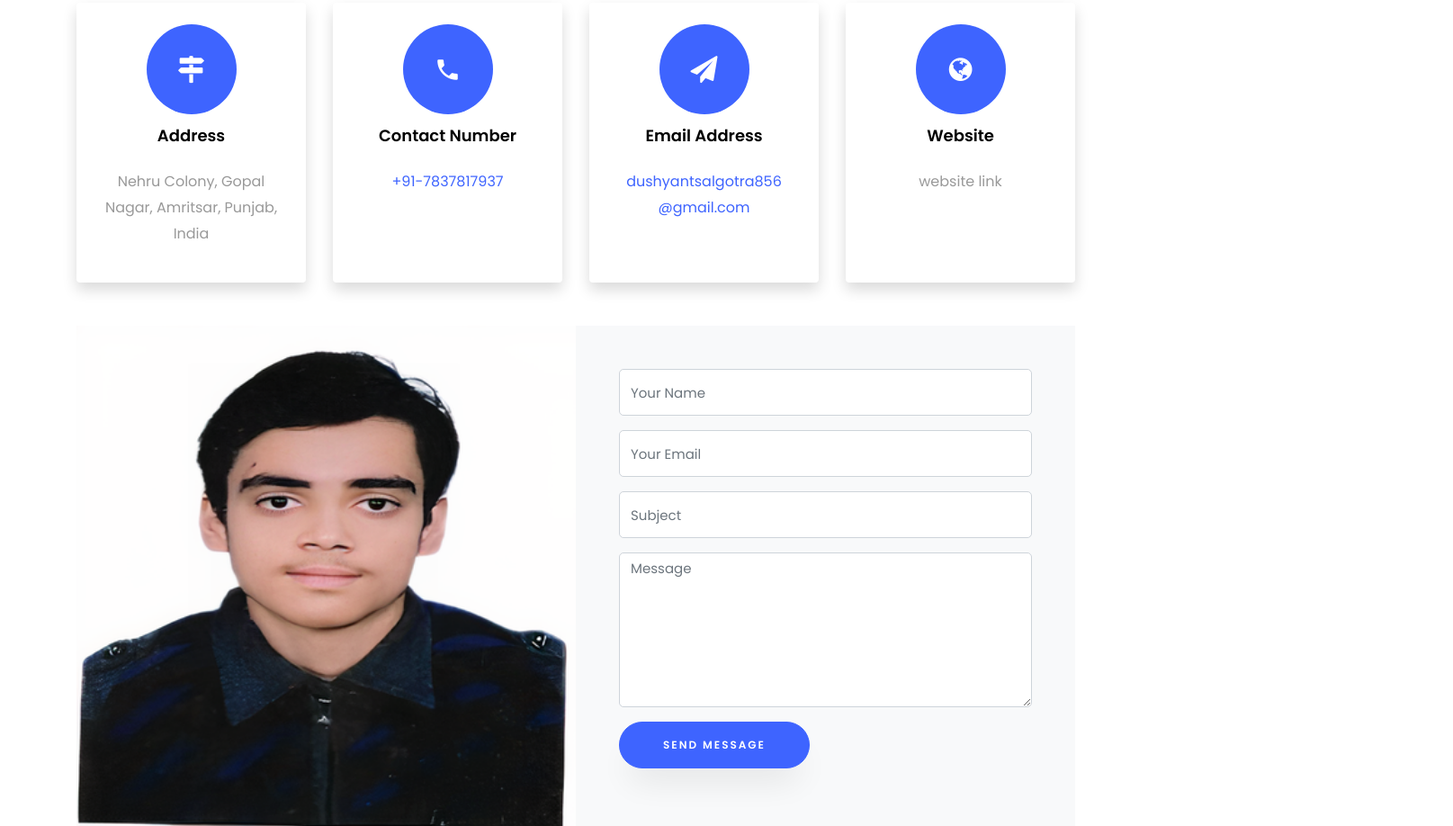
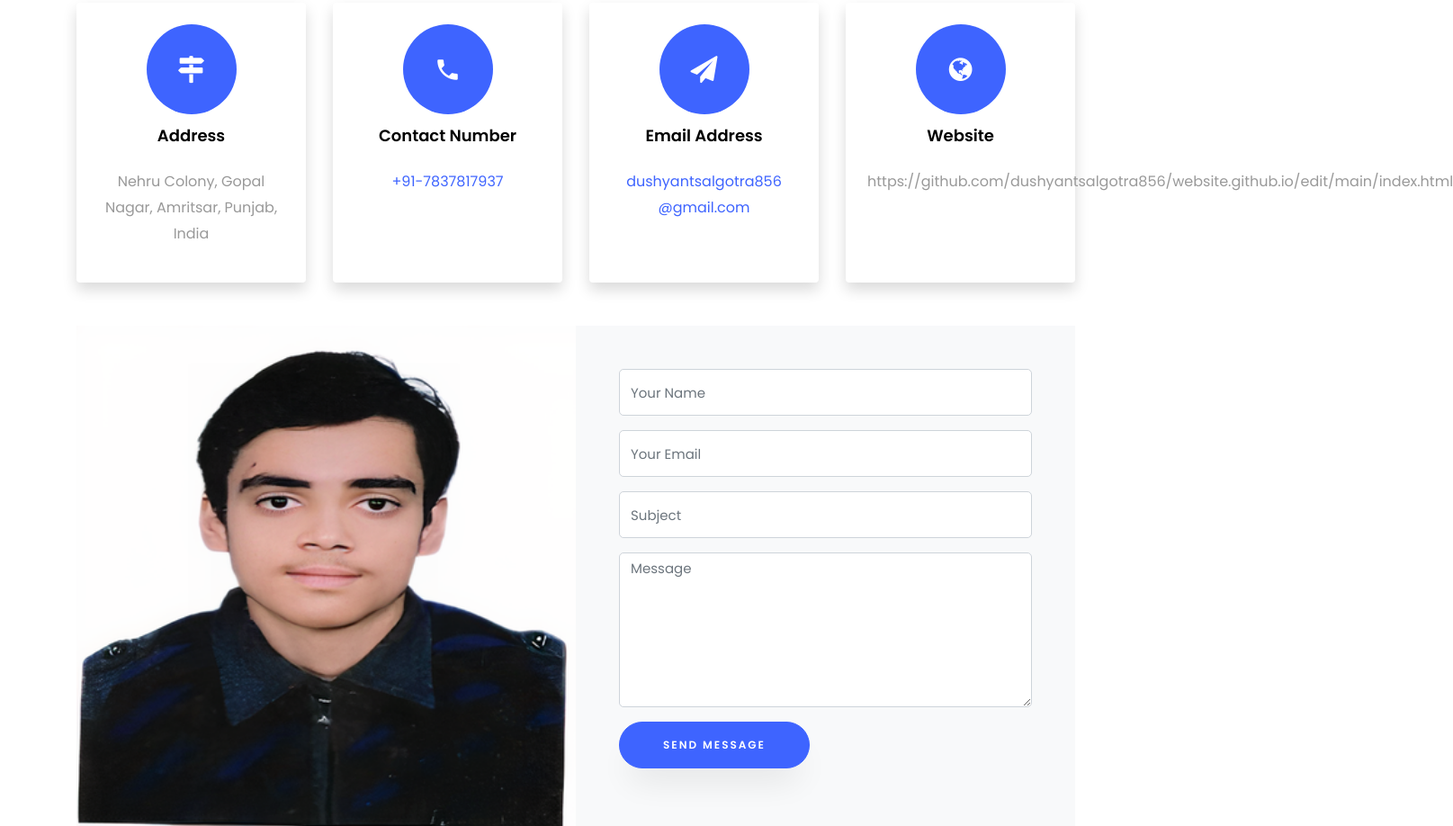
Before and after one commit to dushyantsalgotra856/website.github.io, a plain HTML site: page index.html in a window 1280 px wide. Shown: the part 6135-7053 px from the top of the page at 90% size, 1615 px wide, since content can reach past the window. Drawn offline with Linux system fonts and the light colour scheme; files whose address does not match are found by name.

Commit message:
Update index.html

```diff
--- a/index.html
+++ b/index.html
@@ -462,7 +462,7 @@
           		</div>
           		<div>
 	          		<h3 class="mb-4">Website</h3>
-		            <p><a href="https://github.com/dushyantsalgotra856/website.github.io/edit/main/index.html"></a>website link</p>
+		            <p><a href="info@yoursite.com"></a>https://github.com/dushyantsalgotra856/website.github.io/edit/main/index.html</p>
 	            </div>
 	          </div>
           </div>
```
